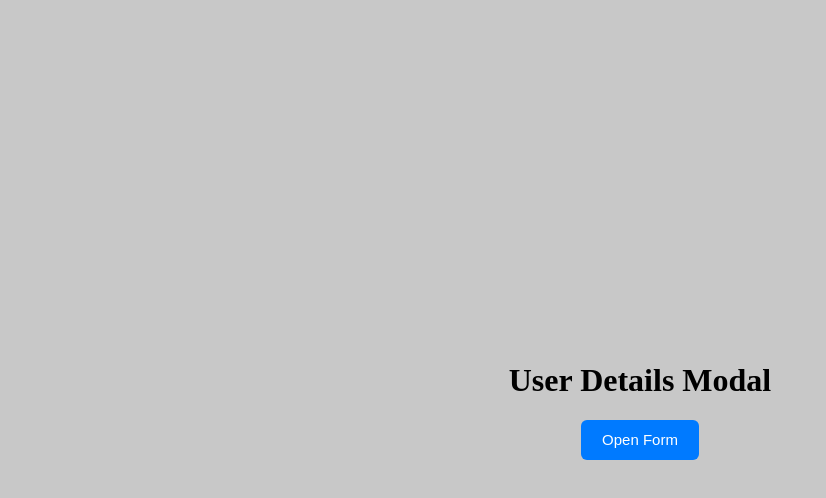
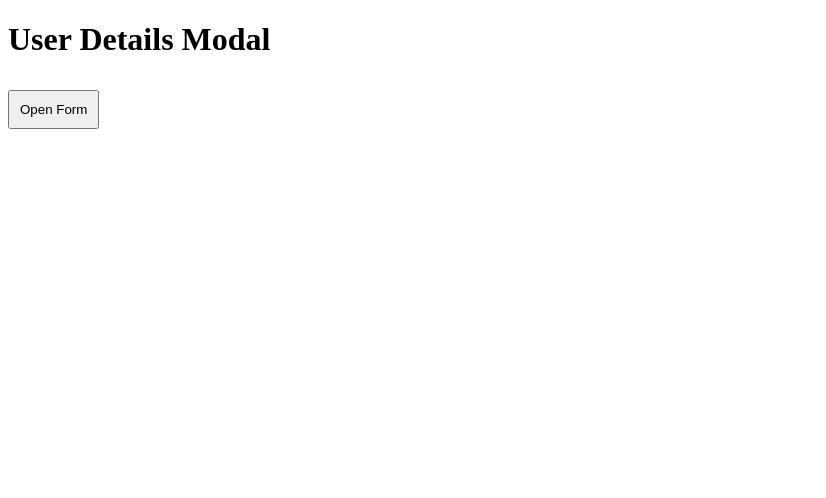
Before and after one commit to RounakJain31/XModal, a React (Create React App) app: page / in a window 1280 px wide. Shown: the top 498 px of the page, without its empty margins (0-826 px from the left). Built offline with nearby package versions, Linux system fonts and the light colour scheme.

Commit message:
Update index.css

```diff
--- a/src/index.css
+++ b/src/index.css
@@ -1,76 +1,33 @@
-
-body {
-  margin: 0;
-  font-family: "Times New Roman", Times, serif;
-}
-
-.App {
-  text-align: center;
-}
-
-.modalTrigger {
-  display: block;
-  height: 40px;
-  width: 118px;
-  border-radius: 6px;
-  border: none;
-  background-color: #007aff;
-  color: white;
-  font-size: 15px;
-}
-
-.modalBackground {
-  width: 100vw;
-  height: 100vh;
-  background-color: rgba(200, 200, 200);
+.modal {
   position: fixed;
+  top: 0;
+  left: 0;
+  width: 100%;
+  height: 100%;
+  background-color: rgba(0, 0, 0, 0.5);
   display: flex;
-  align-items: center;
   justify-content: center;
-  flex-direction: column;
-}
-.modalContainer {
-  width: 500px;
-  height: 550px;
-  border-radius: 12px;
-  background-color: white;
-  box-shadow: rgba(0, 0, 0, 0.35) 0px 5px 15px;
-  display: flex;
-  flex-direction: column;
   align-items: center;
 }
 
-.modalHeader {
-  margin-top: 15px;
+.modal-content {
+  background-color: white;
+  padding: 20px;
+  border-radius: 8px;
+  width: 300px;
 }
 
-.modalBody form {
-  display: flex;
-  flex-direction: column;
-  align-items: center;
+button {
+  padding: 10px;
+  margin-top: 10px;
 }
 
-.modalBody label h3 {
-  margin: 12px 0;
+.error {
+  color: red;
+  font-size: 12px;
 }
 
-.modalBody input {
-  width: 360px;
-  height: 35px;
-  border: 2px solid rgba(195, 194, 194, 0.764);
-  border-radius: 5px;
-  padding-left: 10px;
-  padding-right: 10px;
-  outline: none;
+.submit-button {
+  background-color: blue;
+  color: white;
 }
-
-.submit {
-  height: 38px;
-  width: 90px;
-  border-radius: 4px;
-  border: none;
-  background-color: #007aff;
-  color: white;
-  font-size: 15px;
-  margin-top: 20px;
-}
```
